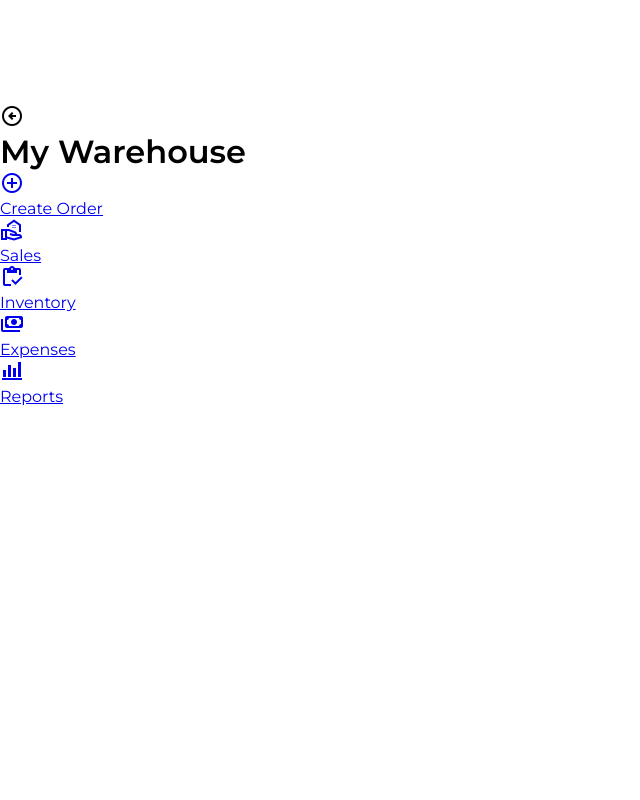
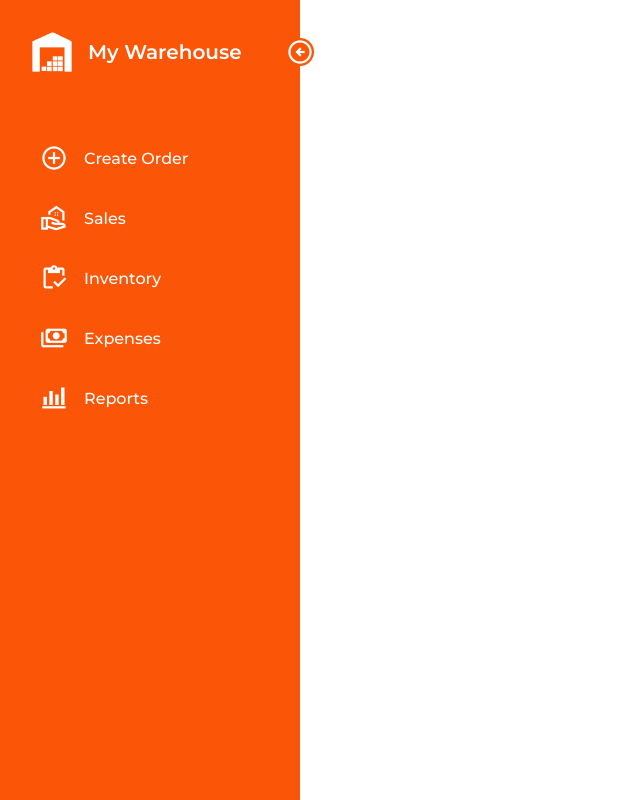
Before and after one commit to Ashraf-Alshashaa/my-warehouse, an Angular app: page / in a window 1280 px wide. Shown: the whole page, without its empty margins (0-640 px from the left). Built offline with nearby package versions, Linux system fonts and the light colour scheme.

Commit message:
Styled the sidebar component

```diff
--- a/src/app/sidebar/sidebar.component.css
+++ b/src/app/sidebar/sidebar.component.css
@@ -0,0 +1,69 @@
+.sidebar {
+  background-color: var(--primary-color);
+  height: 100vh;
+  width: 15%;
+  min-width: 300px;
+  position: relative;
+}
+.shrinking-sidebar {
+  background-color: var(--primary-color);
+  height: 100vh;
+  position: relative;
+  width: auto;
+}
+.shrinking-sidebar .nav-name,
+.shrinking-sidebar .title {
+  display: none;
+}
+.open-close-icon {
+  color: white;
+  position: absolute;
+  right: 0;
+  top: 52px;
+  transform: translate(50%, -50%);
+  background-color: var(--primary-color);
+  border-radius: 50%;
+  cursor: pointer;
+  font-size: 28px;
+}
+.sidebar-header {
+  display: flex;
+  align-items: center;
+  padding: 32px;
+}
+.logo {
+  height: 40px;
+}
+.nav-items {
+  padding: 32px;
+}
+.title {
+  font-size: 20px;
+  color: white;
+  margin-left: 16px;
+  font-weight: 600;
+}
+.nav {
+  display: flex;
+  align-items: center;
+  text-decoration: none;
+  margin-bottom: 16px;
+  color: white;
+  padding: 8px;
+}
+.active {
+  border-radius: 8px;
+  background-color: var(--secondary--color);
+}
+.active .nav-icon {
+  border-radius: 8px;
+  background-color: var(--secondary--color);
+}
+.nav-icon {
+  color: white;
+  font-size: 28px;
+}
+.nav-name {
+  margin-left: 16px;
+  font-weight: 500;
+}
```
